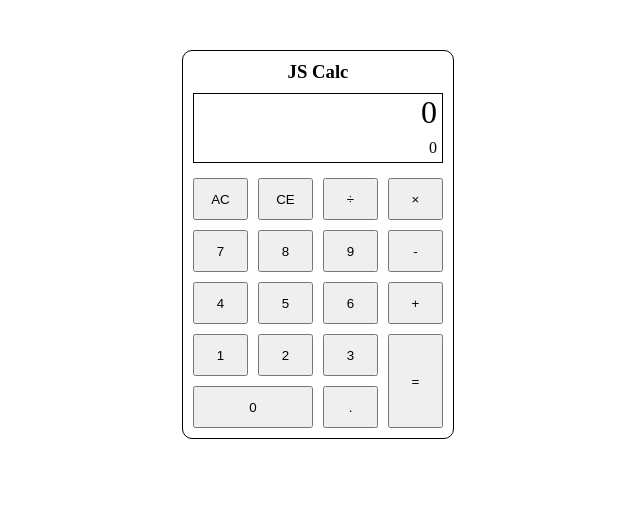
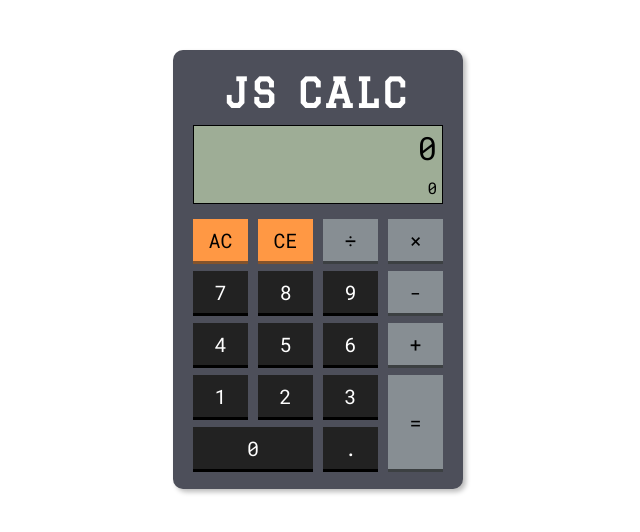
Before and after one commit to ntjnh/calculator, a plain HTML site: page index.html in a window 1280 px wide. Shown: the whole page, without its empty margins (322-962 px from the left). Drawn offline with Linux system fonts and the light colour scheme.

Commit message:
Add colour and font styles to calculator

```diff
--- a/css/main.css
+++ b/css/main.css
@@ -1,15 +1,25 @@
-/* ========== Calculator ========== */
+body,
+button {
+  font-family: 'Roboto Mono', monospace;
+}
+
 #calculator {
   width: 250px;
   margin: 3.125rem auto 0;
-  border: 1px solid #000;
   border-radius: 10px;
-  padding: 10px;
+  padding: 20px;
+  background-color: #4D4F5A;
+  box-shadow: 3px 3px 5px #bbb;
 }
 
 h3 {
   margin: 0 0 10px 0;
   text-align: center;
+  color: #fff;
+  text-transform: uppercase;
+  letter-spacing: 0.1em;
+  font-family: 'Graduate', sans-serif;
+  font-size: 2.5em;
 }
 
 .screen {
@@ -17,6 +27,7 @@ h3 {
   margin-bottom: 15px;
   padding: 0 5px 5px 0;
   border: 1px solid #000;
+  background-color: #9EAD96;
 }
 
 .answer {
@@ -36,6 +47,64 @@ h3 {
   grid-gap: 10px;
 }
 
+button {
+  position: relative;
+  font-size: 1.25em;
+  border-style: none;
+  outline-style: none;
+}
+
+button:hover {
+  top: 1px;
+}
+
+button:active {
+  top: 3px;
+}
+
+#ac,
+#ce {
+  background-color: #ff9844;
+  box-shadow: 0 3px #84532b;
+}
+
+#ac:hover,
+#ce:hover {
+  box-shadow: 0 1px #84532b;
+}
+
+#ac:active,
+#ce:active {
+  box-shadow: 0 0 #84532b;
+}
+
+.operator {
+  background-color: #878E93;
+  box-shadow: 0 3px #3c4042;
+}
+
+button.operator:active {
+  box-shadow: 0 0 #3c4042;
+}
+
+.operator:hover {
+  box-shadow: 0 2px #3c4042;
+}
+
+.number {
+  background-color: #222;
+  color: #fff;
+  box-shadow: 0 3px #000;
+}
+
+.number:hover {
+  box-shadow: 0 2px #000;
+}
+
+.number:active {
+  box-shadow: 0 0 #000;
+}
+
 #equals {
   grid-column: 4;
   grid-row: 4 / 6;
```
